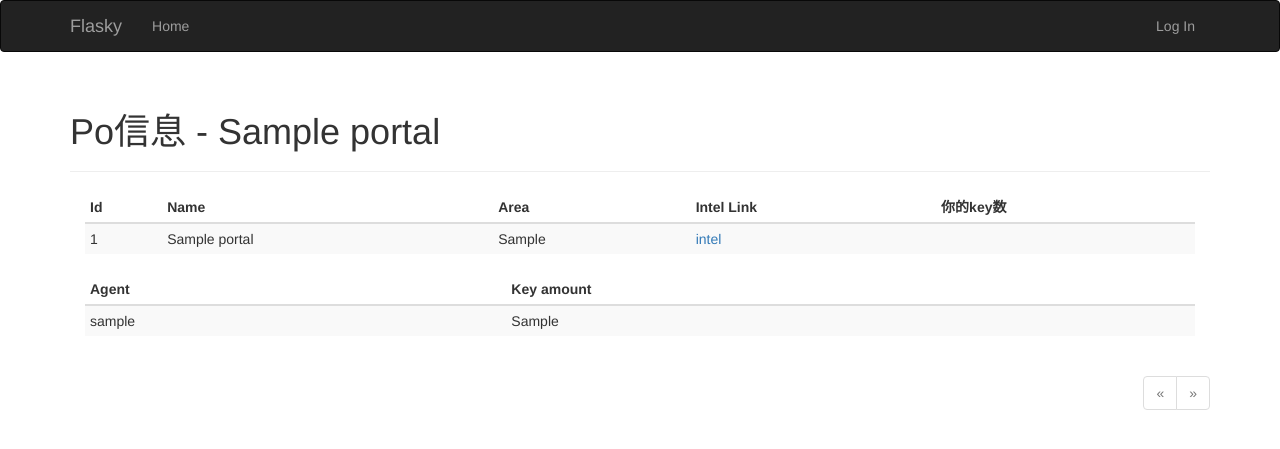
After one commit to bllli/ingress-keys-management, a Flask app: template app/templates/portal/portal.html in a window 1280 px wide. The commit adds this page. Shown: the top 449 px of the page. Run offline with Flask 2, Linux system fonts and the light colour scheme; tables that the repository leaves empty hold one stand-in row (values such as "Sample post"); the template is opened without the code that fills it: values that come from a table or form of the project are taken from there, most other values are stand-ins (such as "Sample title", 1, 10 or a date in 2020); some libraries are stand-ins or nearby versions.

Commit message:
add portal信息页面

```diff
--- a/app/main/views.py
+++ b/app/main/views.py
@@ -12,7 +12,7 @@ from ..decorators import admin_required
 def index():
     page = request.args.get('page', 1, type=int)
     pagination = Portal.query.order_by(Portal.timestamp.desc()).paginate(page, per_page=50, error_out=False)
-    portals = enumerate(pagination.items)
+    portals = pagination.items  # enumerate(pagination.items)
     return render_template('index.html', page=page, portals=portals, pagination=pagination)
 
 
--- a/app/models.py
+++ b/app/models.py
@@ -1,8 +1,4 @@
 # -*- coding: utf-8 -*-
-import sys
-reload(sys)
-sys.setdefaultencoding('utf8')
-
 from datetime import datetime
 import hashlib
 from werkzeug.security import generate_password_hash, check_password_hash
--- /dev/null
+++ b/app/templates/_keys.html
@@ -0,0 +1,22 @@
+<div class="container-fluid">
+	<div class="row-fluid">
+		<div class="span12">
+			<table class="table table-hover table-condensed table-striped table-striped">
+				<thead>
+					<tr>
+                        <th>Agent</th>
+						<th>Key amount</th>
+					</tr>
+				</thead>
+				<tbody>
+                    {% for agent in agents %}
+					<tr>
+						<td>{{ agent.username }}</td>
+                        <td>{{ agent.having_key(portals[0].id) }}</td>
+					</tr>
+                    {% endfor %}
+				</tbody>
+			</table>
+		</div>
+	</div>
+</div>
--- a/app/templates/_portals.html
+++ b/app/templates/_portals.html
@@ -1,6 +1,6 @@
 <div class="container-fluid">
 	<div class="row-fluid">
-		<div class="span12">
+		<div class="table-responsive">
 			<table class="table table-hover table-condensed table-striped">
 				<thead>
 					<tr>
@@ -12,14 +12,14 @@
 					</tr>
 				</thead>
 				<tbody>
-                    {% for i, portal in portals %}
-					<tr {% if i % 2 == 0 %}class="success"{% endif %}>
+                    {% for portal in portals %}
+					<tr>
 						<td>{{ portal.id }}</td>
 						<td>{{ portal.name }}</td>
 						<td>{{ portal.area }}</td>
 						<td>
                             {% if portal.link %}
-                                <a href="{{ portal.link }}" target="_blank">跳转</a>
+                                <a href="{{ portal.link }}" target="_blank">intel</a>
                             {% else %}
                                 n/a
                             {% endif %}
--- /dev/null
+++ b/app/templates/portal/portal.html
@@ -0,0 +1,21 @@
+{% extends "base.html" %}
+{% import "_macros.html" as macros %}
+
+{% block title %}Flasky{% endblock %}
+
+{% block page_content %}
+<div class="page-header">
+    <h1>Po信息 - {{ portals[0].name }}</h1>
+</div>
+<div>
+    {% include "_portals.html" %}
+</div>
+<div>
+    {% include "_keys.html" %}
+</div>
+{% if pagination %}
+    <div class="pagination">
+        {{ macros.pagination_widget(pagination, 'portal.portal_info', po_id=portals[0].id) }}
+    </div>
+{% endif %}
+{% endblock %}
--- a/manage.py
+++ b/manage.py
@@ -1,4 +1,8 @@
-#!/usr/bin/env python
+# -*- coding: utf-8 -*-
+import sys
+reload(sys)
+sys.setdefaultencoding('utf8')
+
 import os
 from app import create_app, db
 from app.models import User, Role, Permission
```
Also changed, not shown: app/portal/forms.py (+14 -0 lines), app/portal/views.py (+7 -3 lines).
